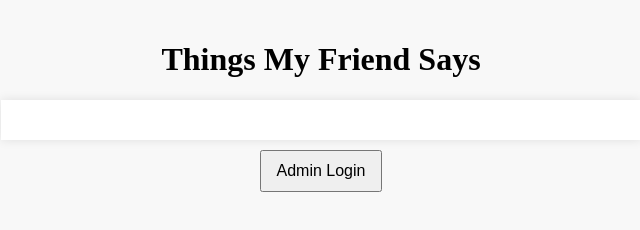
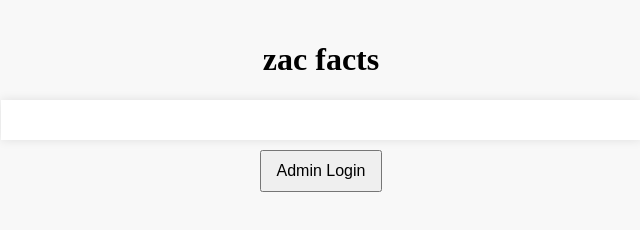
Before and after one commit to theadityaraman/zacfacts, a plain HTML site: page index.html in a window 1280 px wide. Shown: the whole page, without its empty margins (319-959 px from the left). Drawn offline with Linux system fonts and the light colour scheme.

Commit message:
Update index.html

```diff
--- a/index.html
+++ b/index.html
@@ -38,7 +38,7 @@
     </style>
 </head>
 <body>
-    <h1>Things My Friend Says</h1>
+    <h1>zac facts</h1>
     <div id="content"></div>
     <button id="login-btn">Admin Login</button>
     <div id="login-form">
```
